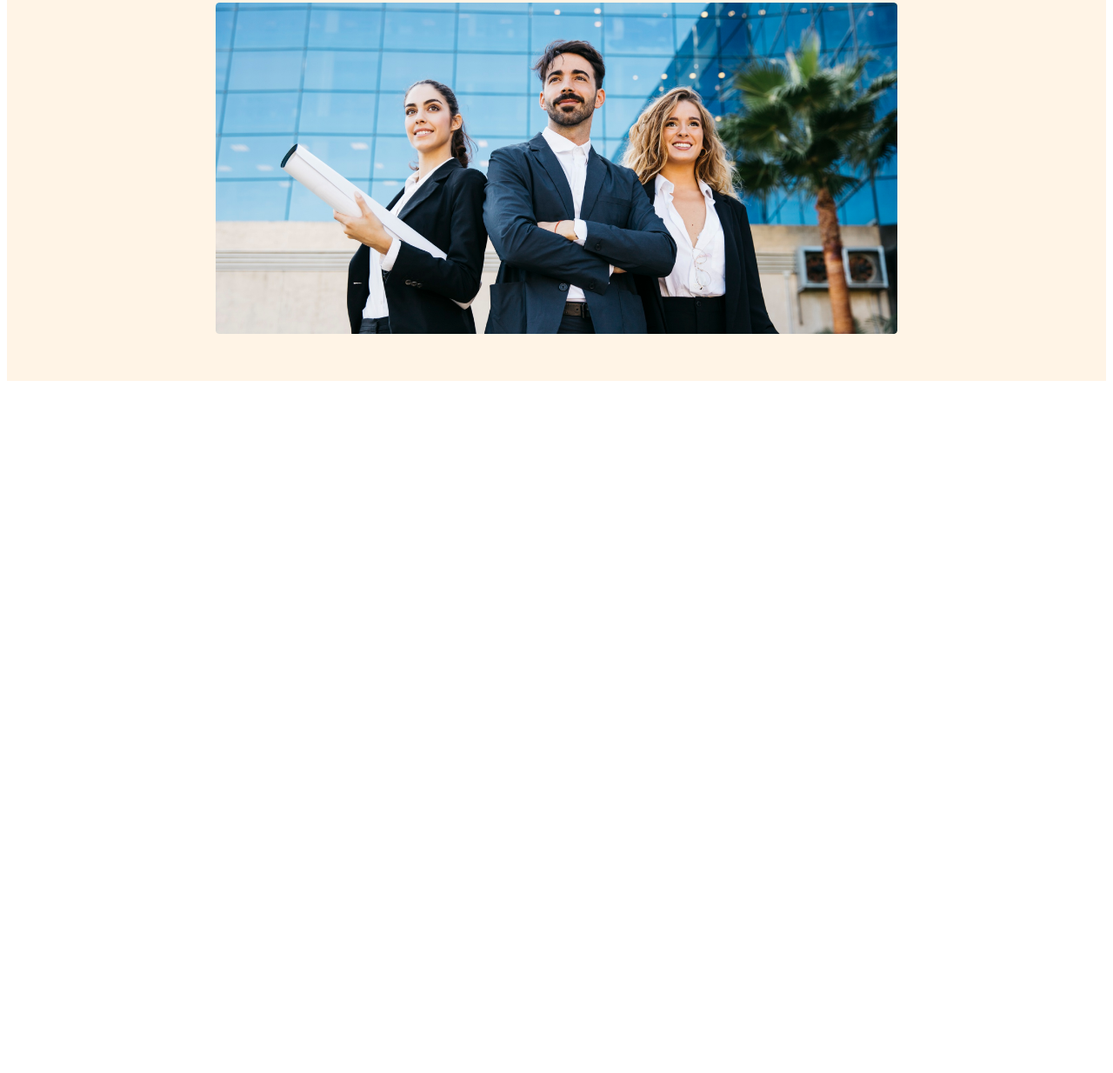
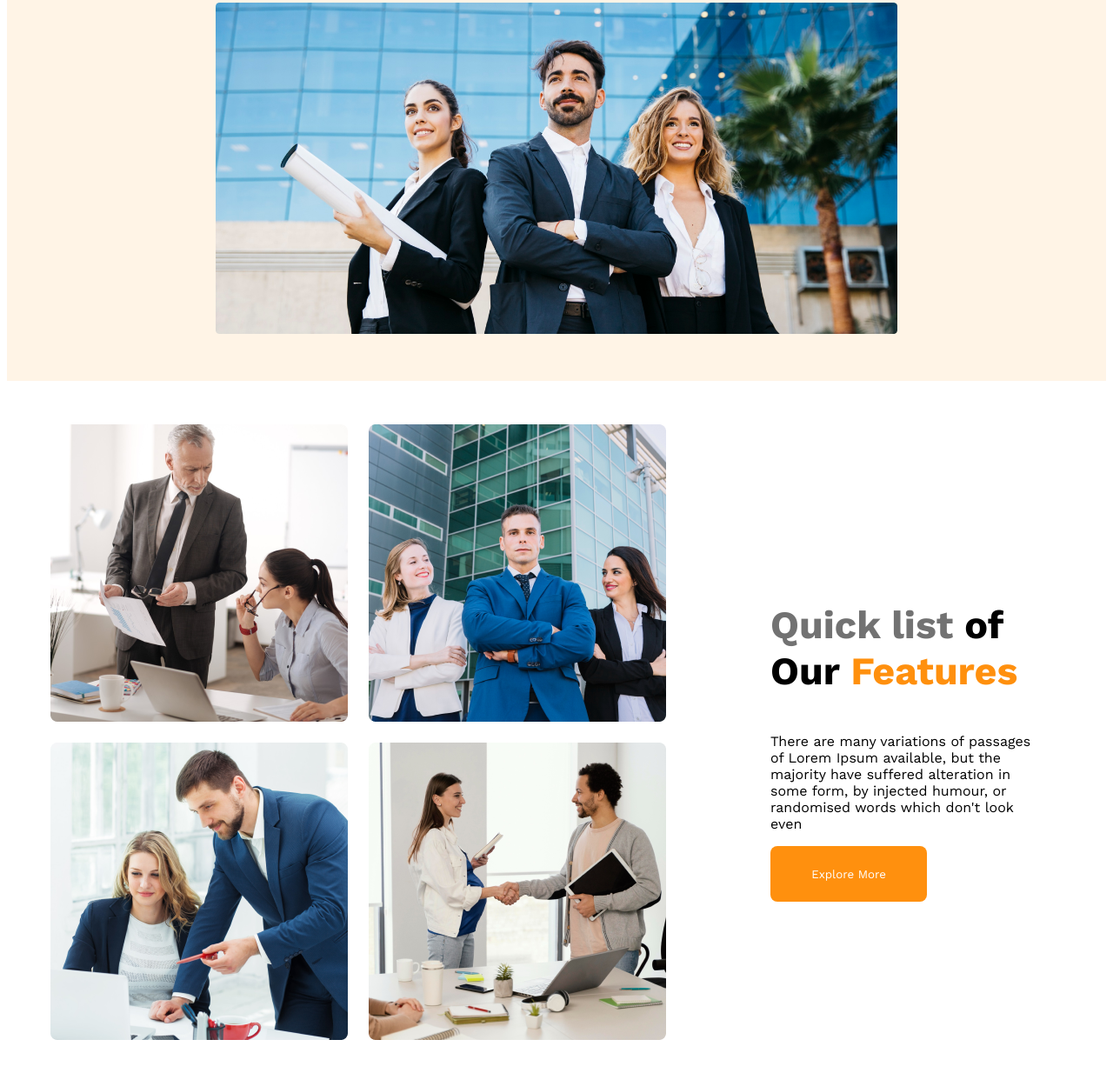
Before and after one commit to mirazhassan/g3-architects, a plain HTML site: page index.html in a window 1280 px wide. Shown: the part 573-1807 px from the top of the page at 87% size. Before the commit the page ends 1019 px from the top, so only its background shows below. Drawn offline with nearby package versions, Linux system fonts and the light colour scheme.

Commit message:
teams section added

```diff
--- a/index.html
+++ b/index.html
@@ -7,6 +7,8 @@
     <link rel="stylesheet" href="styles/architect.css">
 </head>
 <body>
+
+<!-- header start -->
     <header>
         <nav>
             <h3 class="nav-title">G3 Architects</h3>
@@ -30,9 +32,23 @@
         </div>
 
     </header>
+<!-- header end -->
+    <main>
+<!-- teams  section start  -->
+ <section class="teams-container">
+    <div class="teams-images-container">
+        <img src="images/team1.png" alt="">
+        <img src="images/team2.png" alt="">
+        <img src="images/team3.png" alt="">
+        <img src="images/team4.png" alt="">
+    </div>
 
-    <main>
-
+    <div class="teams-content">
+           <h3 class="teams-title"><span class="quick-list">Quick list</span><span> of Our</span> <span class="text-features">Features</span></h3>
+           <p class="teams-description">There are many variations of passages of Lorem Ipsum available, but the majority have suffered alteration in some form, by injected humour, or randomised words which don't look even</p>
+           <button class="btn-primary">Explore More</button>
+    </div>
+ </section>
     </main>
 
     <footer>
--- a/styles/architect.css
+++ b/styles/architect.css
@@ -101,3 +101,29 @@ nav li a {
         flex-direction: column;
     }
 }
+
+.teams-container{
+    display: flex;
+    align-items: center;
+}
+.teams-images-container{
+ display: grid;
+ grid-template-columns: repeat(2 ,1fr);
+ gap: 1.5rem;
+ padding: 50px;
+}
+.teams-content{
+    padding: 70px 70px;
+}
+.teams-title{
+    font-size:  2.8rem;
+}
+
+
+.teams-title .quick-list{
+    color: #727272;
+}
+.teams-title .text-features{
+    color: #FF900E;
+    font-weight:700px ;
+}
```
